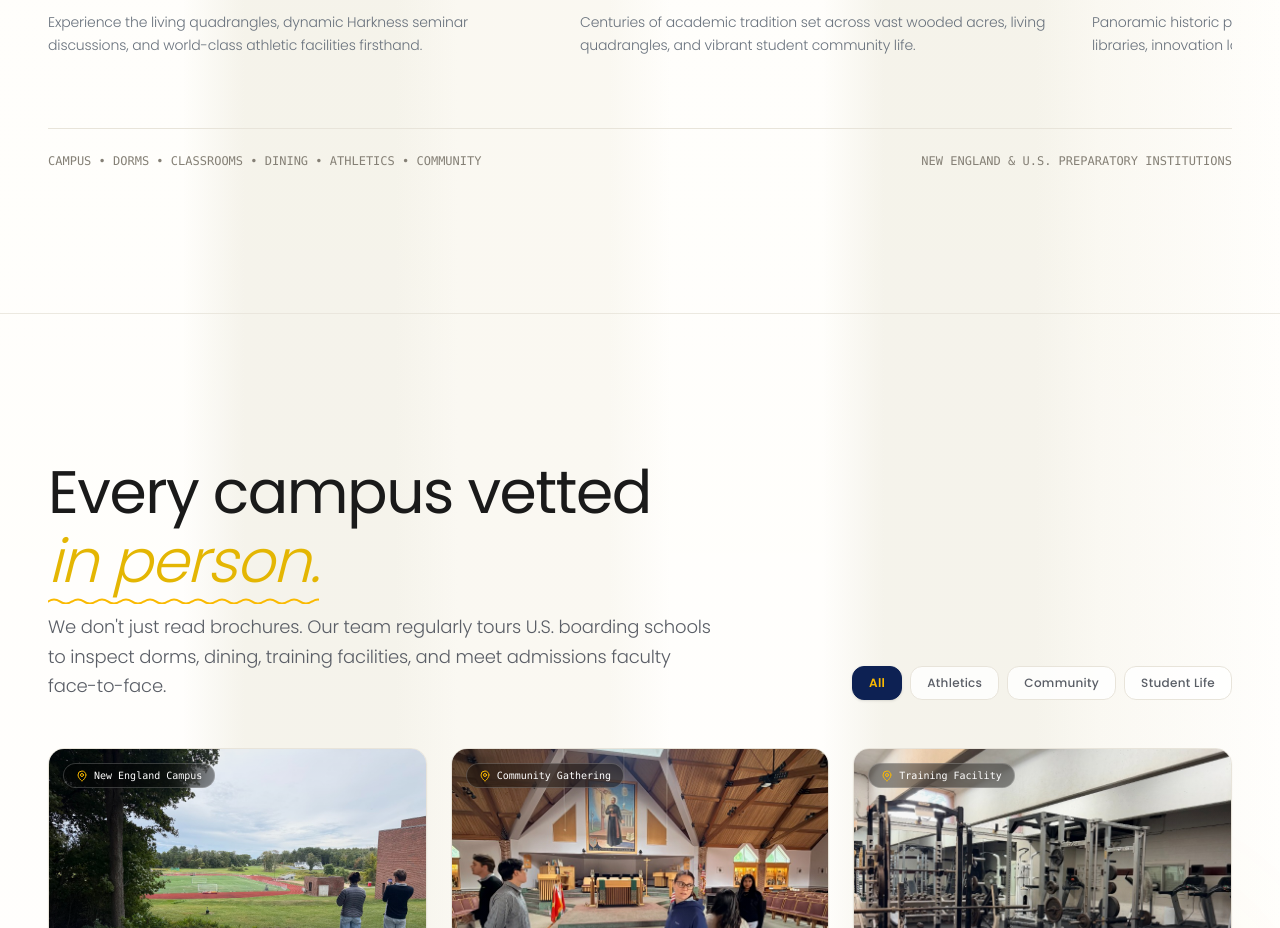
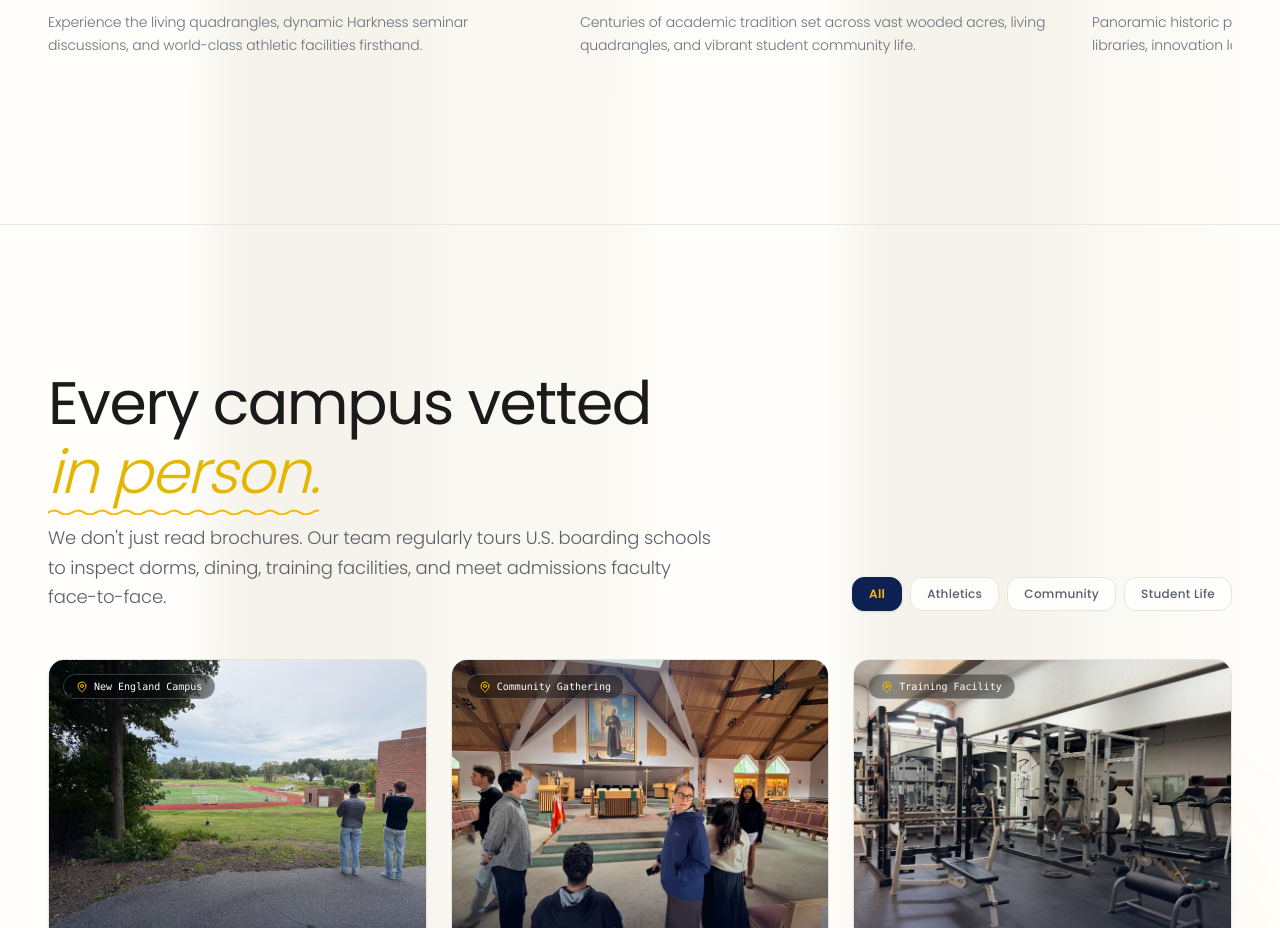
Before and after one commit to devch007/GESP, a Next.js app: page / in a window 1280 px wide. Shown: the part 6102-7030 px from the top of the page. Built offline with nearby package versions, Linux system fonts and the light colour scheme.

Commit message:
refactor: remove bottom caption metadata bar from BoardingExperience

```diff
--- a/src/components/BoardingExperience.tsx
+++ b/src/components/BoardingExperience.tsx
@@ -121,12 +121,6 @@ export default function BoardingExperience() {
           ))}
         </div>
 
-        {/* Caption Bar */}
-        <div className="mt-12 pt-6 border-t border-[#E8E4DA] flex flex-col sm:flex-row sm:items-center justify-between gap-4 text-xs font-mono text-[#858076]">
-          <span>CAMPUS • DORMS • CLASSROOMS • DINING • ATHLETICS • COMMUNITY</span>
-          <span>NEW ENGLAND & U.S. PREPARATORY INSTITUTIONS</span>
-        </div>
-
       </div>
     </section>
   );
```
